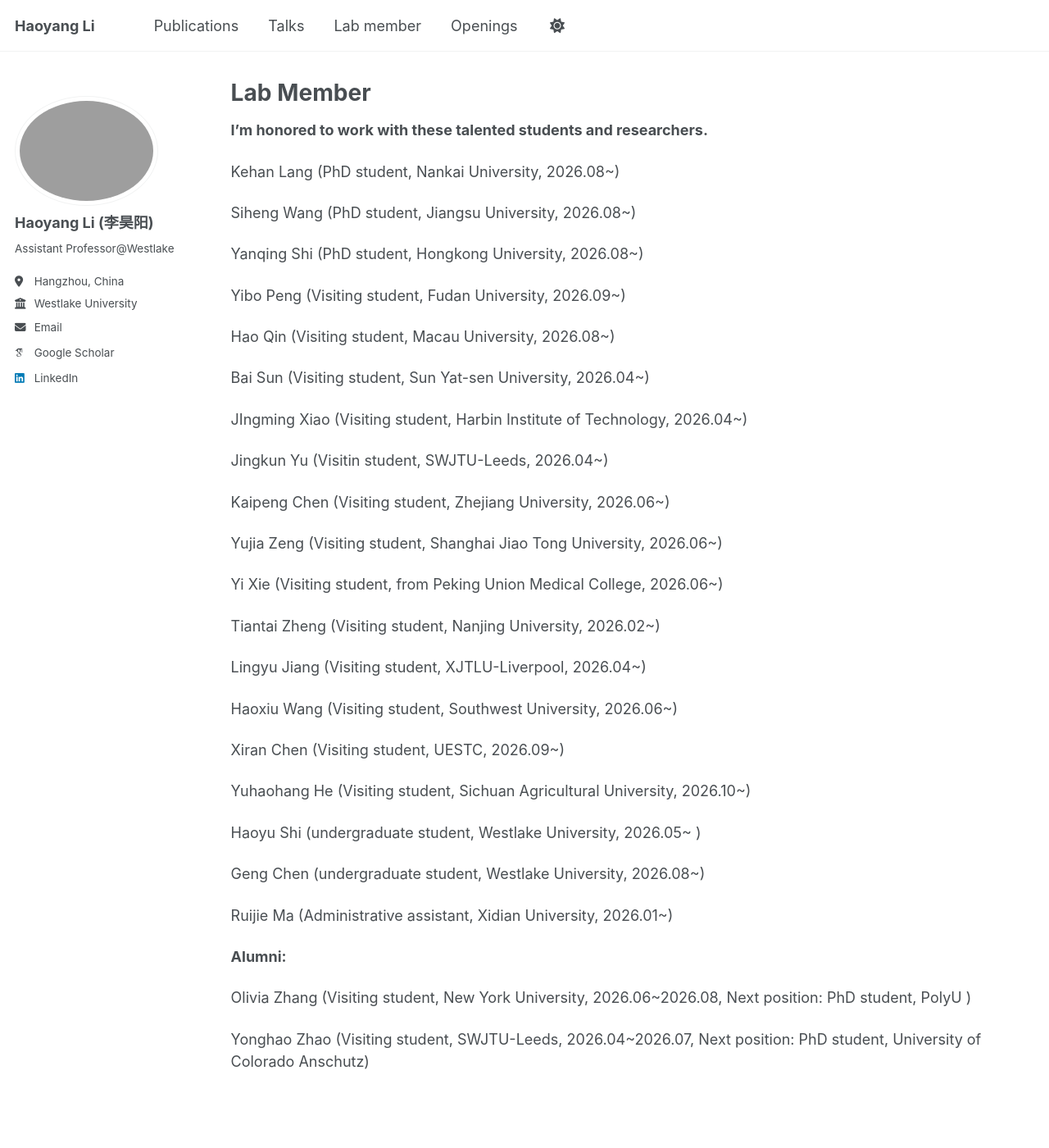
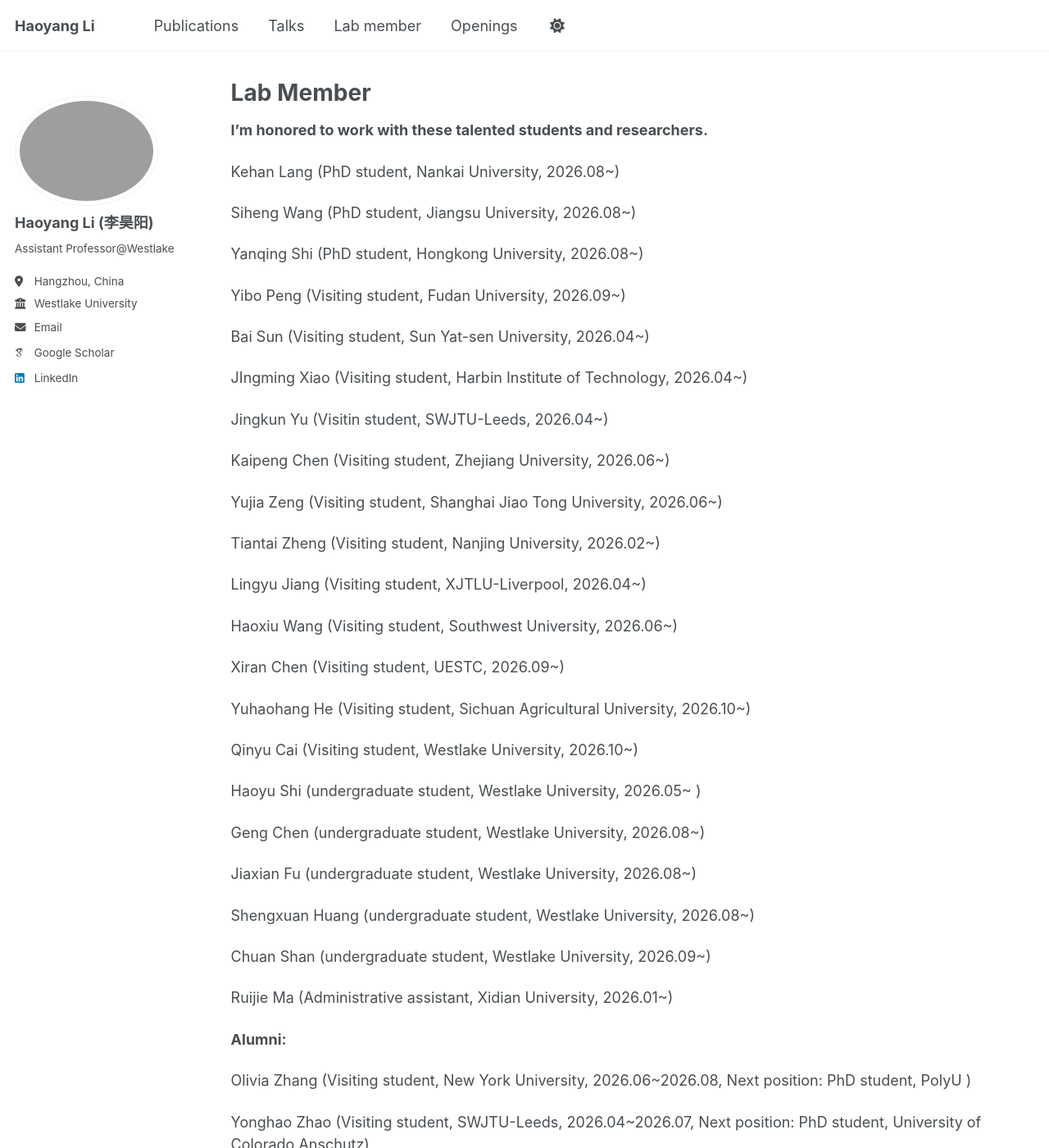
Before and after one commit to leihouyeung/lihaoyang.github.io, a Jekyll site: the page built from _pages/labmember.md, in a window 1280 px wide and 1400 px high. Shown: the whole window at 82% size. Built offline with Jekyll 4.4.1, drawn with Linux system fonts in a browser that asks for light colours; some web fonts are replaced.

Commit message:
update website

```diff
--- a/_pages/labmember.md
+++ b/_pages/labmember.md
@@ -18,8 +18,6 @@ Yanqing Shi (PhD student,  Hongkong University, 2026.08~)
 
 Yibo Peng (Visiting student, Fudan University, 2026.09~)
 
-Hao Qin (Visiting student, Macau University, 2026.08~)
-
 Bai Sun (Visiting student,  Sun Yat-sen University, 2026.04~)
 
 JIngming Xiao (Visiting student,  Harbin Institute of Technology, 2026.04~)
@@ -29,8 +27,6 @@ Jingkun Yu (Visitin student,  SWJTU-Leeds, 2026.04~)
 Kaipeng Chen (Visiting student, Zhejiang University, 2026.06~)
 
 Yujia Zeng (Visiting student,  Shanghai Jiao Tong University, 2026.06~)
-
-Yi Xie (Visiting student, from Peking Union Medical College, 2026.06~)
 
 Tiantai Zheng (Visiting student, Nanjing University, 2026.02~)
 
@@ -42,9 +38,17 @@ Xiran Chen (Visiting student, UESTC, 2026.09~)
 
 Yuhaohang He (Visiting student, Sichuan Agricultural University, 2026.10~)
 
+Qinyu Cai (Visiting student, Westlake University, 2026.10~)
+
 Haoyu Shi (undergraduate student, Westlake University, 2026.05~ )
 
 Geng Chen (undergraduate student, Westlake University, 2026.08~)
+
+Jiaxian Fu (undergraduate student, Westlake University, 2026.08~)
+
+Shengxuan Huang (undergraduate student, Westlake University, 2026.08~)
+
+Chuan Shan (undergraduate student, Westlake University, 2026.09~)
 
 Ruijie Ma (Administrative assistant,  Xidian University, 2026.01~)
 
```
Also changed, not shown: _pages/about.md (+1 -1 lines), _pages/publications.md (+5 -2 lines), 3 other files.
